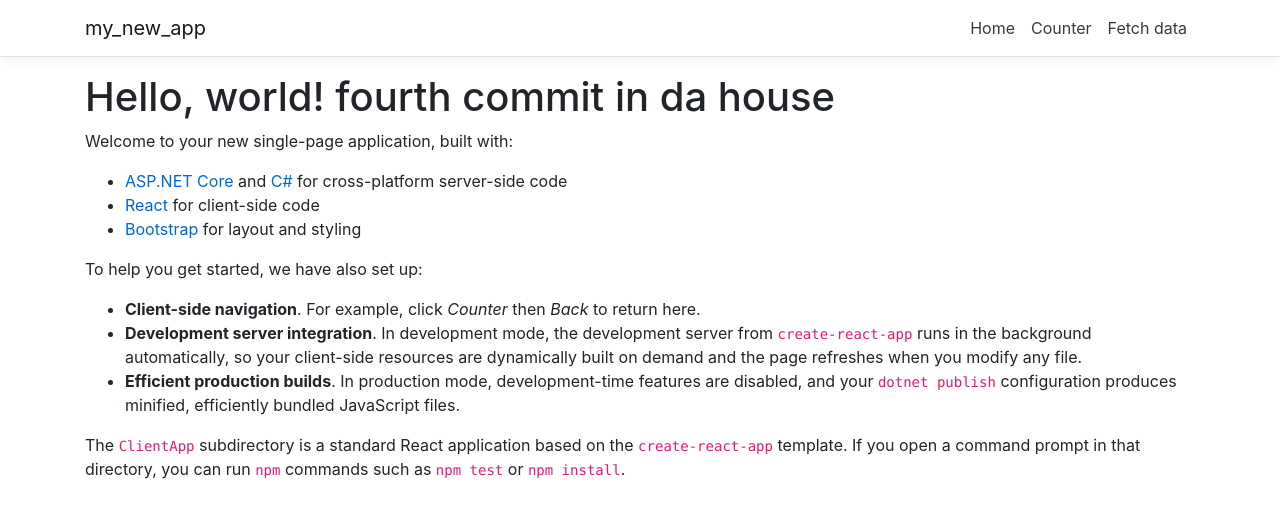
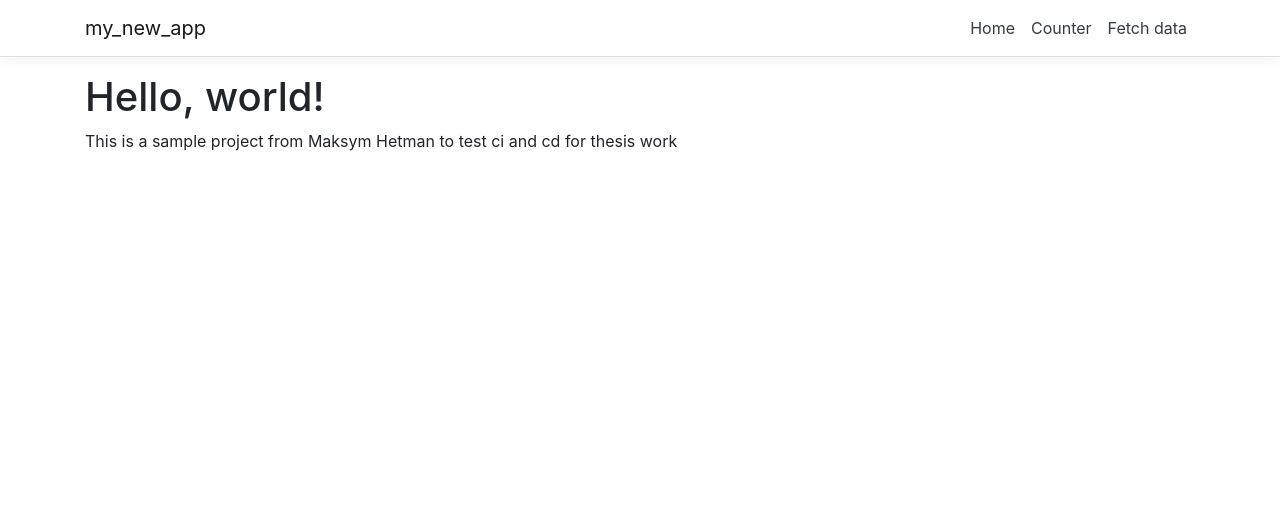
Before and after one commit to maxhetman/ci-cd-test, a React (Create React App) app in the folder ClientApp/: page / in a window 1280 px wide. Shown: the top 518 px of the page. Built offline with nearby package versions, Linux system fonts and the light colour scheme.

Commit message:
change hello message

```diff
--- a/ClientApp/src/components/Home.js
+++ b/ClientApp/src/components/Home.js
@@ -6,20 +6,8 @@ export class Home extends Component {
   render () {
     return (
       <div>
-        <h1>Hello, world! fourth commit in da house</h1>
-        <p>Welcome to your new single-page application, built with:</p>
-        <ul>
-          <li><a href='https://get.asp.net/'>ASP.NET Core</a> and <a href='https://msdn.microsoft.com/en-us/library/67ef8sbd.aspx'>C#</a> for cross-platform server-side code</li>
-          <li><a href='https://facebook.github.io/react/'>React</a> for client-side code</li>
-          <li><a href='http://getbootstrap.com/'>Bootstrap</a> for layout and styling</li>
-        </ul>
-        <p>To help you get started, we have also set up:</p>
-        <ul>
-          <li><strong>Client-side navigation</strong>. For example, click <em>Counter</em> then <em>Back</em> to return here.</li>
-          <li><strong>Development server integration</strong>. In development mode, the development server from <code>create-react-app</code> runs in the background automatically, so your client-side resources are dynamically built on demand and the page refreshes when you modify any file.</li>
-          <li><strong>Efficient production builds</strong>. In production mode, development-time features are disabled, and your <code>dotnet publish</code> configuration produces minified, efficiently bundled JavaScript files.</li>
-        </ul>
-        <p>The <code>ClientApp</code> subdirectory is a standard React application based on the <code>create-react-app</code> template. If you open a command prompt in that directory, you can run <code>npm</code> commands such as <code>npm test</code> or <code>npm install</code>.</p>
+            <h1>Hello, world!</h1>
+        This is a sample project from Maksym Hetman to test ci and cd for thesis work
       </div>
     );
   }
```
